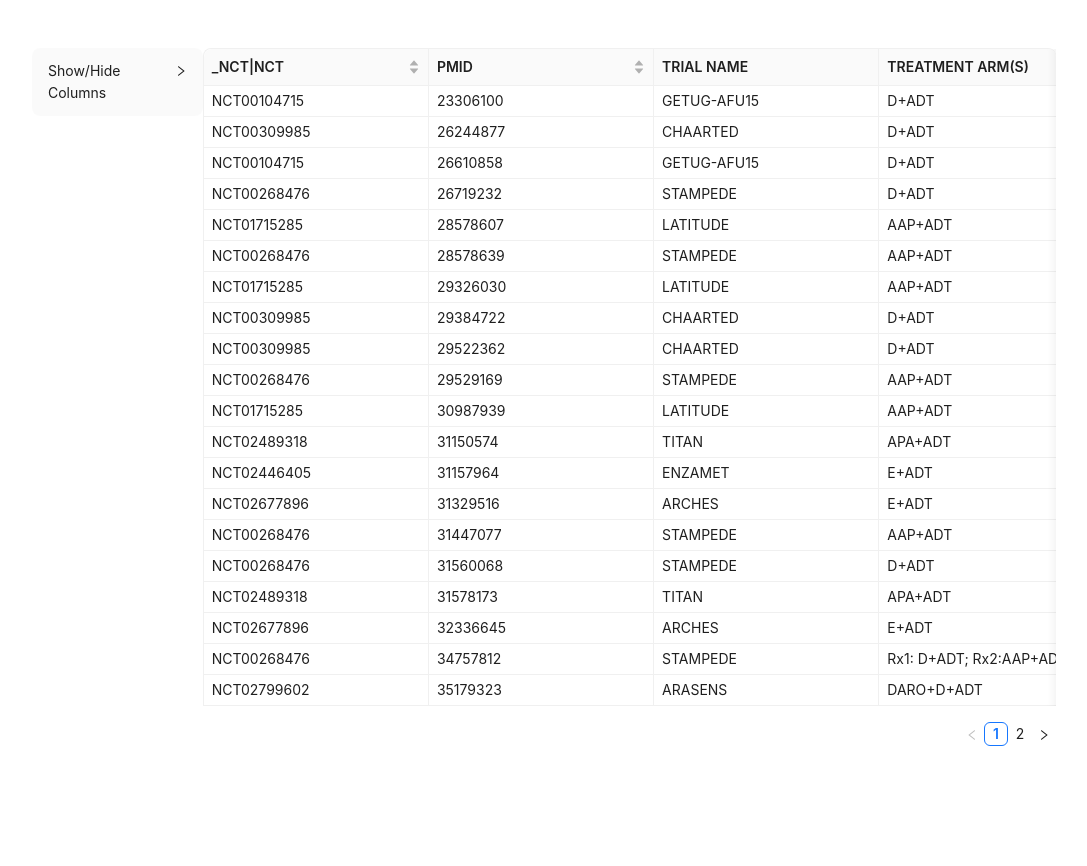
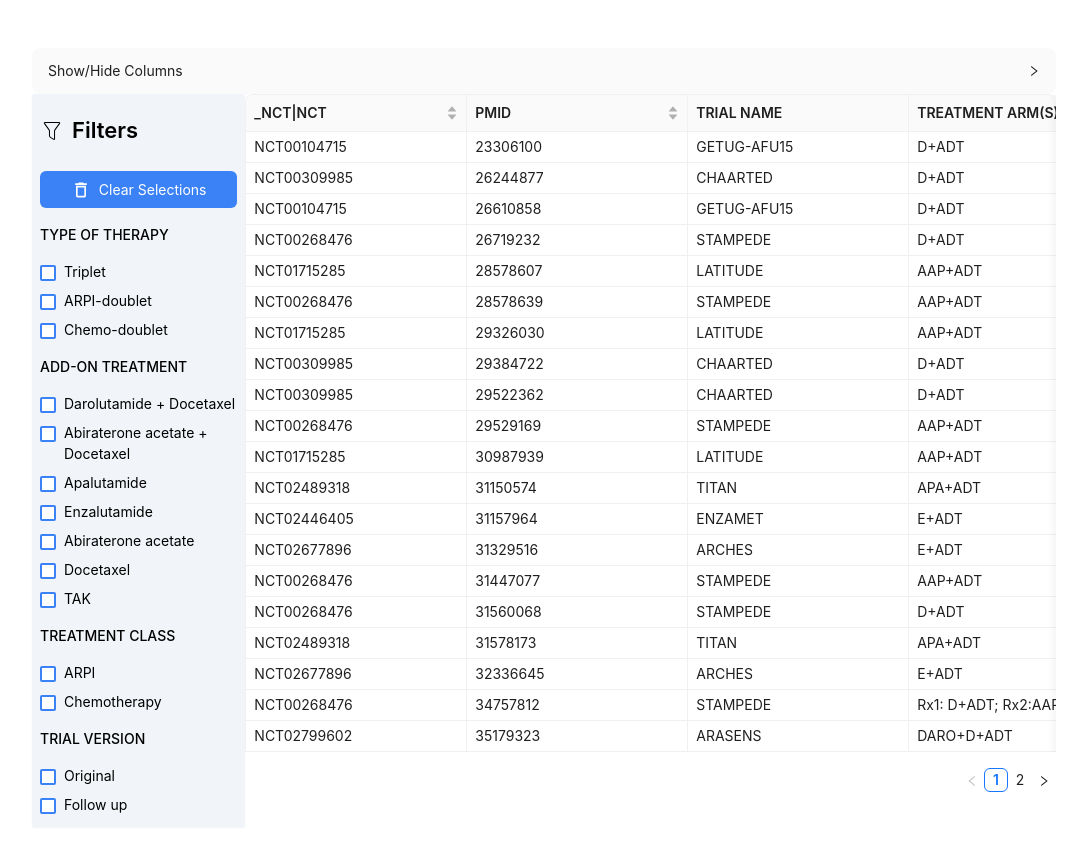
Before and after one commit to EdraakSystems/datatable, a Next.js app: page /study-characteristics-table in a window 1280 px wide. Shown: the top 866 px of the page, without its empty margins (96-1183 px from the left). Before the commit the page ends 810 px from the top, so only its background shows below. Built offline with nearby package versions, Linux system fonts and the light colour scheme.

Commit message:
filter section added

```diff
--- a/app/study-characteristics-table/page.jsx
+++ b/app/study-characteristics-table/page.jsx
@@ -1,11 +1,12 @@
 'use client'
 
-import React, { useEffect, useState } from 'react';
+import React, { useEffect, useState, useDeferredValue } from 'react';
 import { Checkbox, Table } from 'antd';
 import { columns } from '@/misc/parsedData';
 import jsonData from '@/misc/data.json'
 import { Col, Row } from 'antd';
 import { Select, Collapse } from 'antd';
+import { DataFilters } from '@/components/data-filters';
 const { Option } = Select;
 const { Panel } = Collapse;
 
@@ -236,7 +237,7 @@ for (let i = 0; i < jsonData.rs.length; i++) {
 
 const defaultCheckedList = []
 
-for(let i=0; i<5; i++){
+for (let i = 0; i < 5; i++) {
   defaultCheckedList.push(columns[i].key)
 }
 
@@ -246,6 +247,10 @@ const MyExpandableDropdown = ({ checkedList, setCheckedList, options }) => {
   const handleExpand = () => {
     setExpanded(!expanded);
   };
+
+
+
+
 
   return (
     <Collapse
@@ -321,6 +326,11 @@ const MyExpandableDropdown = ({ checkedList, setCheckedList, options }) => {
 
 const App = () => {
   const [checkedList, setCheckedList] = useState(defaultCheckedList);
+  const [selectedFilters, setSelectedFilters] = useState({})
+  const [filteredData, setFilteredData] = useState(data || [])
+
+  const defferedFilters = useDeferredValue(selectedFilters)
+
   const options = columns.map(({ key, title }) => ({
     label: title,
     value: key,
@@ -330,10 +340,25 @@ const App = () => {
     hidden: !checkedList.includes(item.key),
   }));
 
+  const handleSelectedFilters = (key, value) => {
+    if (key) setSelectedFilters(prev => ({ ...prev, [key]: value }))
+  }
+
+  useEffect(() => {
+    const filtered = data.filter(item =>
+      Object.entries(defferedFilters).every(([filterKey, filterValue]) =>
+        filterValue.split('+').some(part =>
+          item[filterKey].toLowerCase().includes(part.trim().toLowerCase())
+        )
+      )
+    );
+    setFilteredData(filtered);
+  }, [data, defferedFilters]);
+
   return (
     <>
       <Row>
-        <Col span={4}>
+        <Col span={24}>
           <MyExpandableDropdown
             checkedList={checkedList}
             setCheckedList={setCheckedList}
@@ -365,11 +390,14 @@ const App = () => {
             }}
           /> */}
         </Col>
-        <Col span={20}>
+        <Col span={5}>
+          <DataFilters onClear={() => setSelectedFilters({})} selectedFilters={selectedFilters} onSelect={handleSelectedFilters} />
+        </Col>
+        <Col span={19}>
           <div className="custom-table">
             <Table
               columns={newColumns}
-            dataSource={data}
+              dataSource={filteredData}
               bordered
               pagination={{ pageSize: 20 }}
               size="small"
--- /dev/null
+++ b/components/data-filters.jsx
@@ -0,0 +1,41 @@
+import React, { useMemo } from 'react';
+import { filters } from '@/misc/filters';
+import SelectInput from './select';
+import { CiFilter } from "react-icons/ci";
+import { MdDeleteOutline } from "react-icons/md";
+
+
+
+export const DataFilters = ({ onSelect, selectedFilters, onClear }) => {
+
+    const handleSelectFilter = (key, value) => {
+        onSelect(key, value)
+    }
+    return (
+        <div className="rounded-sm shadow-sm bg-slate-100 px-2 py-3">
+            <div id="filter-header" className="flex flex-col gap-y-4">
+                <div className="flex items-center gap-x-2 py-2">
+                    <i><CiFilter size={24} /></i>
+                    <span className="text-[22px] font-semibold">Filters</span>
+                </div>
+                <button onClick={onClear} className="w-full flex items-center justify-center rounded-md gap-x-2 p-2 bg-blue-500 text-white outline-none">
+                    <i><MdDeleteOutline size={20} /></i>
+                    <span>Clear Selections</span>
+                </button>
+            </div>
+            {
+                filters.map((filter) => {
+                    return <div key={filter.title} className=" ">
+                        <h2 className="py-4 text-[14px] uppercase font-medium">{filter.title}</h2>
+                        <div className="flex flex-col gap-y-2">{filter.filters.map(item =>
+                            <SelectInput selected={selectedFilters[filter.key] === item} key={item} title={item} onClick={() => handleSelectFilter(filter.key, item)} />
+                        )
+                        }
+                        </div>
+                    </div>
+                }
+                )
+            }
+        </div>
+    )
+};
--- /dev/null
+++ b/components/select.jsx
@@ -0,0 +1,25 @@
+import React, { useId } from 'react'
+
+const SelectInput = ({ onClick, title, selected }) => {
+    const id = useId();
+    return (
+        <div className="flex gap-2 " onClick={onClick} >
+            <input checked={selected} type="checkbox" id={id} className="relative peer cursor-pointer shrink-0 appearance-none w-4 h-4 border-2 border-blue-500 rounded-sm bg-white mt-1 checked:bg-blue-800 checked:border-0" />
+            <label className="cursor-pointer" htmlFor={id}>{title}</label>
+            <svg
+                className="absolute  w-4 h-4 mt-1 hidden peer-checked:block"
+                xmlns="http://www.w3.org/2000/svg"
+                viewBox="0 0 24 24"
+                fill="none"
+                stroke="white"
+                stroke-width="4"
+                stroke-linecap="round"
+                stroke-linejoin="round"
+            >
+                <polyline points="20 6 9 17 4 12"></polyline>
+            </svg>
+        </div>
+    )
+}
+
+export default SelectInput
--- /dev/null
+++ b/misc/filters.js
@@ -0,0 +1,21 @@
+export const filters = [
+    {
+        title: "Type of Therapy",
+        key: '',
+        filters: ["Triplet", "ARPI-doublet", "Chemo-doublet"]
+    },
+    {
+        title: "Add-on Treatment",
+        key: "TREATMENT ARM 1 REGIMEN",
+        filters: ["Darolutamide + Docetaxel", "Abiraterone acetate + Docetaxel", "Apalutamide", "Enzalutamide", "Abiraterone acetate", " Docetaxel", "TAK"]
+    },
+    {
+        title: "Treatment Class",
+        key: "qw4hd",
+        filters: ["ARPI", "Chemotherapy"]
+    },
+    {
+        title: "Trial Version",
+        filters: ["Original", "Follow up"]
+    },
+]
--- a/package.json
+++ b/package.json
@@ -13,7 +13,8 @@
     "axios": "^1.6.8",
     "next": "14.2.2",
     "react": "^18",
-    "react-dom": "^18"
+    "react-dom": "^18",
+    "react-icons": "^5.1.0"
   },
   "devDependencies": {
     "postcss": "^8",
```
Also changed, not shown: 1 other file (tests, documents, lock files or other folders). Lines whose indentation alone changed are shown as unchanged.
